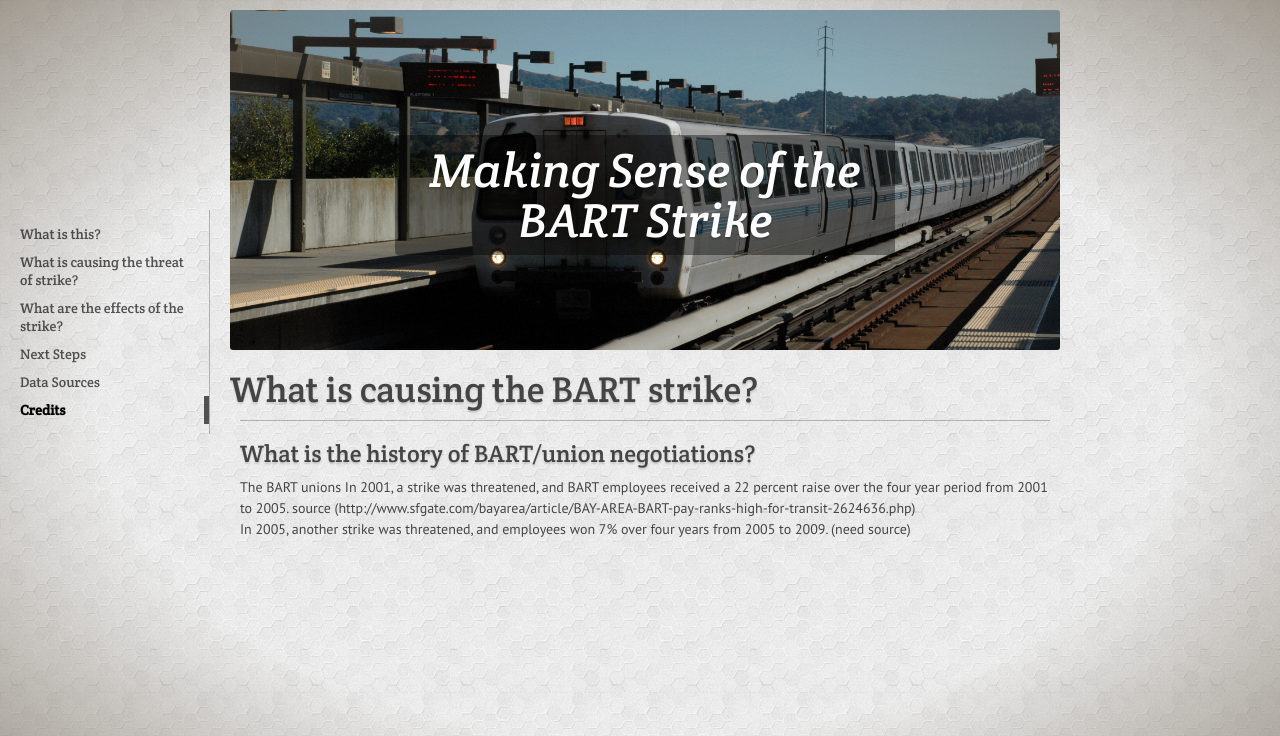
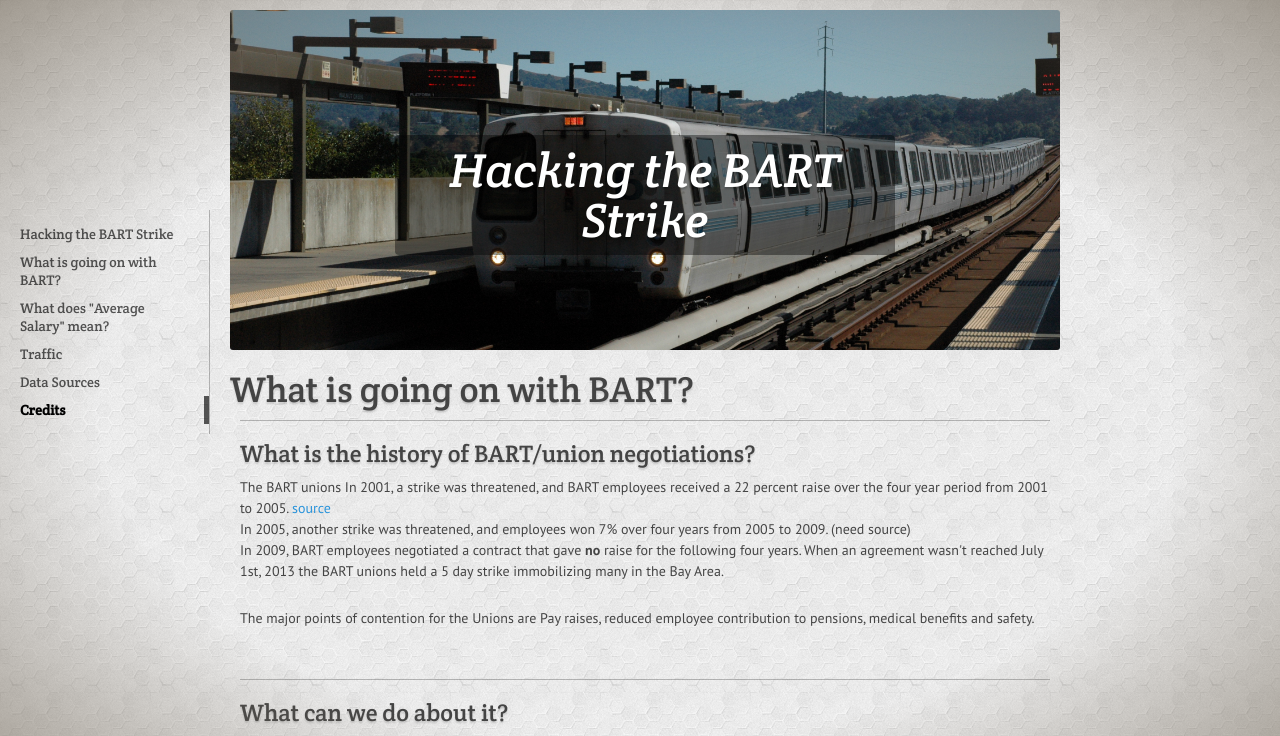
Before and after one commit to enjalot/bart, a PHP site: page / in a window 1280 px wide. Shown: the top 736 px of the page. Run offline with PHP 8.4, Linux system fonts and the light colour scheme; some libraries are stand-ins or nearby versions; some web fonts are replaced; grey boxes are pictures that could not be loaded.

Commit message:
minor fixes. starting to refine the sections

```diff
--- a/index.html
+++ b/index.html
@@ -11,11 +11,11 @@
         <meta name="viewport" content="width=device-width">
 
         <!--opengraph required properties -->
-        <meta property="og:title" content="Harder F5MC | Halftone" />
+        <meta property="og:title" content="BART Strike" />
         <meta property="og:type" content="website" />
         <meta property="og:image" content="http://halftone.co/projects/temperatures/img/cover-image.png" />
-        <meta property="og:description" content="This project displays over 100 years of NOAA monthly land temperature data collected from over 7,200 climate monitoring stations, with each month creating unique geometric artwork.e" />
-        <meta property="og:url" content="http://halftone.co/projects/temperatures/" />
+        <meta property="og:description" content="This is a collection of data visualization projects that attempt to clarify the issues around the BART labor disputes." />
+        <meta property="og:url" content="http://enjalot.github.io/bart" />
 
         <!--<link rel="stylesheet" href="css/normalize.min.css">-->
         <link rel="stylesheet" href="site/css/main.css">
@@ -41,29 +41,29 @@
 </div>
 
 <div id="content">
-
     <div id="intro">
-            <div id="intro-text">
-                Making Sense of the BART Strike
-            </div>
+      <div id="intro-text">
+          Hacking the BART Strike
+      </div>
     </div>
 
 <!--CHAPTER ZERO - intro -->
    <div id="chapter-00">
-        <h1>What is causing the BART strike?</h1>
+        <h1>What is going on with BART?</h1>
         <div id="chapter-00a" class="section">
             <h2>What is the history of BART/union negotiations?</h2>
             <p>The BART unions
-                In 2001, a strike was threatened, and BART employees received a 22 percent raise over the four year period from 2001 to 2005. source (http://www.sfgate.com/bayarea/article/BAY-AREA-BART-pay-ranks-high-for-transit-2624636.php)
-
-                <br />In 2005, another strike was threatened, and employees won 7% over four years from 2005 to 2009. (need source)
-
-                </p>
-
-
+            In 2001, a strike was threatened, and BART employees received a 22 percent raise over the four year period from 2001 to 2005. <a href="http://www.sfgate.com/bayarea/article/BAY-AREA-BART-pay-ranks-high-for-transit-2624636.php" target=_blank>source</a>
+                <br>In 2005, another strike was threatened, and employees won 7% over four years from 2005 to 2009. (need source)
+                <br> In 2009, BART employees negotiated a contract that gave <b>no</b> raise for the following four years. When an agreement wasn't reached July 1st, 2013 the BART unions held a 5 day strike immobilizing many in the Bay Area.
+            </p>
+            <p>
+            The major points of contention for the Unions are Pay raises, reduced employee contribution to pensions, medical benefits and safety.
+            </p>
         </div>
         <div id="chapter-00b" class="section">
-            <h2>What are the points of contention?</h2>
+            <h2>What can we do about it?</h2>
+            <iframe width="640" height="480" src="//www.youtube.com/embed/_D-7Wbrt0Ws" frameborder="0" allowfullscreen></iframe>
 
 
 
@@ -74,8 +74,10 @@
             <p>BART, also known as "The District", consistently loses money to tune of about $300 million each year in the course of operations.  Their employees are the highest compensated government agency employees in the Bay Area, and nearly in the entire nation. Their wages have kept up with inflation, while millions of other workers across the country have not. <em>And yet, BART unions and employees adamantly insist that they need further pay increases.</em> What makes BART employees feel that they are special and entitled to continual pay increases every year?
             </p>
             <p>
-            Article:
-            <a href="http://slantedwindows.com/bart-is-bending-us-over-backwards/" target="_blank">BART is Bending Us Over Backwards</a> <br/>
+            Article: <br>
+            <a href="http://slantedwindows.com/bart-is-bending-us-over-backwards/" target="_blank">
+              <img src="http://slantedwindows.com/wp-content/uploads/2013/10/X.gif"><br>
+              BART is Bending Us Over Backwards</a> <br/>
             Author: Hyon Chu <a href="https://twitter.com/adailyventure" target="_blank">@adailyventure</a> <br/>
             Data Sources:
             inflation
@@ -176,26 +178,30 @@
             <div id="sidebar" class="sidebar" data-spy="affix" data-offset-top="100">
                 <ul class="sidenav nav">
                     <li>
-                        <a href="#content">What is this?</a>
+                        <a href="#content">Hacking the BART Strike</a>
                     </li>
                     <li>
-                        <a href="#chapter-00">What is causing the threat of strike?</a>
+                        <a href="#chapter-00">What is going on with BART?</a>
                         <ul class="nav">
-                            <li><a href="#chapter-00a">What is the history of BART/union negotiations?</a></li>
-                            <li><a href="#chapter-00b">What are the points of contention?</a></li>
-                            <li><a href="#chapter-00c">Are the demands reasonable?</a></li>
+                            <li><a href="#chapter-00a">What is the history?</a></li>
+                            <li><a href="#chapter-00b">What can we do about it?</a></li>
                         </ul>
                     </li>
                     <li>
-                        <a href="#chapter-01">What are the effects of the strike?</a>
+                        <a href="#chapter-01">What does "Average Salary" mean?</a>
                         <ul class="nav">
-                            <li><a href="#chapter-01a">Budget Impact</a></li>
-                            <li><a href="#chapter-01b">Ridership impact</a></li>
-                            <li><a href="#chapter-01c">Socioeconomic impact</a></li>
+                            <li><a href="#chapter-01a">Breaking down 80k</a></li>
+                            <li><a href="#chapter-01b">Salary Explorer</a></li>
+                            <li><a href="#chapter-01c">Slicing the data</a></li>
                         </ul>
                     </li>
                     <li>
-                        <a href="#chapter-02">Next Steps</a>
+                        <a href="#chapter-02">Traffic</a>
+                        <ul class="nav">
+                            <li><a href="#chapter-02a">Bart Ridership</a></li>
+                            <li><a href="#chapter-02b">Highway traffic during the July strike</a></li>
+                        </ul>
+
                     </li>
                     <li>
                         <a href="#chapter-03">Data Sources</a>
--- a/site/css/main.css
+++ b/site/css/main.css
@@ -233,7 +233,7 @@ body {
     font-size: 14px;
     color: #444;
     background-color: #F4F1ED;
-    background-image: url('/site/img/hexellence.png');
+    background-image: url('site/img/hexellence.png');
     background-attachment:fixed;
 }
 
@@ -295,7 +295,7 @@ img {
 
 .section {
     border-top: solid 1px rgba(0,0,0,0.25);
-    margin: 10px 10px 200px 10px;
+    margin: 10px 10px 50px 10px;
 }
 
 .section-divider {
```
